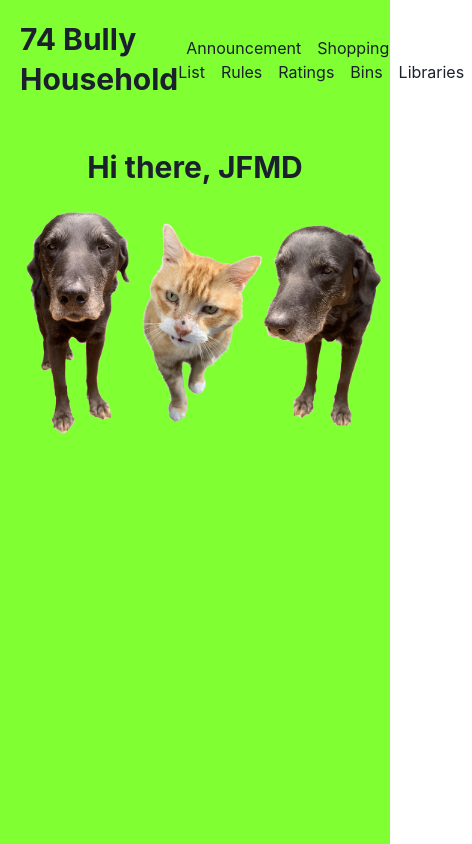
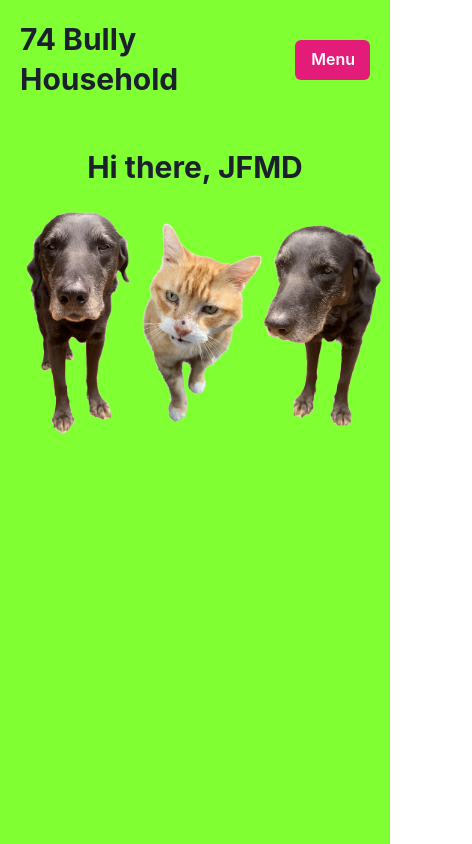
Before and after one commit to jonnyroutley/74bully, a Next.js app in the folder frontend/: page / in a window 390 px wide. Shown: the whole page, 472 px wide, since content can reach past the window. Built offline with nearby package versions, Linux system fonts and the light colour scheme.

Commit message:
added drawer for mobile

```diff
--- a/frontend/layout/layout.jsx
+++ b/frontend/layout/layout.jsx
@@ -1,8 +1,26 @@
-import { Box, Heading, Center, Link } from "@chakra-ui/react";
+import {
+  Box, Heading, Center, Link, Drawer, DrawerBody, DrawerHeader, DrawerOverlay,
+  DrawerContent, DrawerCloseButton, useDisclosure, Button
+} from "@chakra-ui/react";
+import {useState} from "react";
 import Head from "next/head";
 
 
 export default function Layout({ metas, children }) {
+
+  const { isOpen, onOpen, onClose } = useDisclosure()
+  const [placement, setPlacement] = useState('right')
+
+  const links = [
+    {name: "Announcement", link: "/announcements"},
+    {name: "Shopping List", link: "/shopping-list"},
+    {name: "Rules", link: "/house-rules"},
+    {name: "Ratings", link: "/ratings"},
+    {name: "Bins", link: "/bins"},
+    {name: "Libraries", link: "/libraries"},
+
+  ]
+
   return (
     <>
       <Head>
@@ -13,15 +31,27 @@ export default function Layout({ metas, children }) {
       <Box h={"100vh"} bg={"rgb(128,255,51)"}>
         <Box p={5} display={'flex'} justifyContent={'space-between'} alignItems={'center'}>
           <Heading><Link href={'/'}>74 Bully Household</Link></Heading>
-          <Box>
-            <Link p={2} href={'/announcements'}>Announcement</Link>
-            <Link p={2} href={'/shopping-list'}>Shopping List</Link>
-            <Link p={2} href={'/house-rules'}>Rules</Link>
-            <Link p={2} href={'/ratings'}>Ratings</Link>
-            <Link p={2} href={'/bins'}>Bins</Link>
-            <Link p={2} href={'/libraries'}>Libraries</Link>
+          <Box display={{ base: "none", lg: "flex"}}>
+            {links.map((link) => (
+              <Link key={link.link} p={2} href={link.link}>{link.name}</Link>
+            ))}
           </Box>
+          <Button colorScheme='purple' onClick={onOpen} bg={"rgb(227,28,121)"} display={{ base: "block", lg: "none"}}>
+            Menu
+          </Button>
         </Box>
+
+        <Drawer placement={placement} onClose={onClose} isOpen={isOpen}>
+          <DrawerOverlay />
+          <DrawerContent color={'white'} bg={"rgb(227,28,121)"}>
+            <DrawerHeader borderBottomWidth='1px'>Cool Drawer</DrawerHeader>
+            <DrawerBody>
+              {links.map((link) => (
+                <Link key={link.link} p={2} href={link.link} display={"block"}>{link.name}</Link>
+              ))}
+            </DrawerBody>
+          </DrawerContent>
+        </Drawer>
         <Center w={'100%'}bg={"rgb(128,255,51)"}>
           {children}
         </Center>
```
